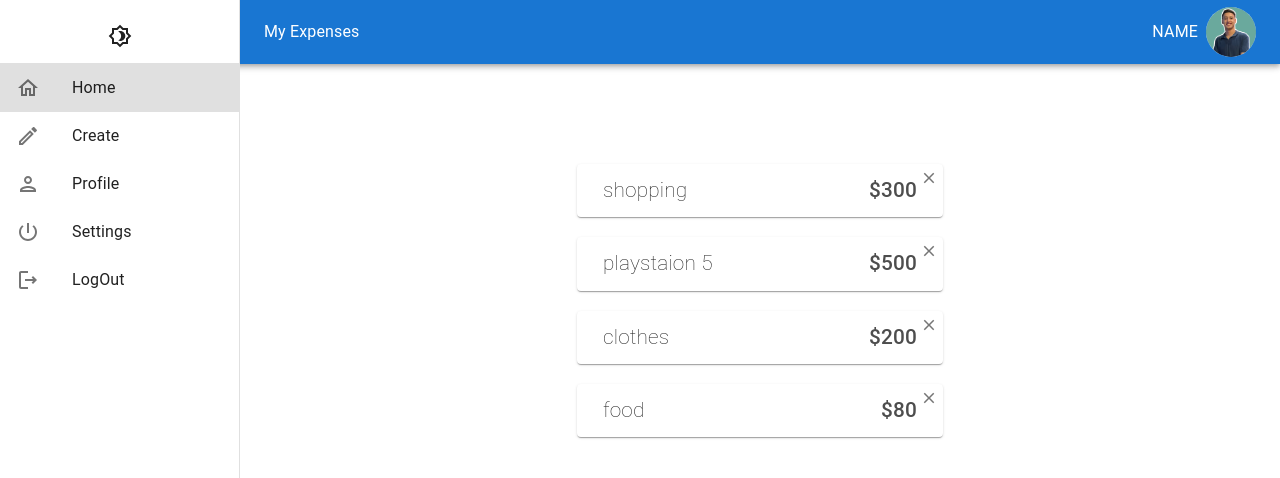
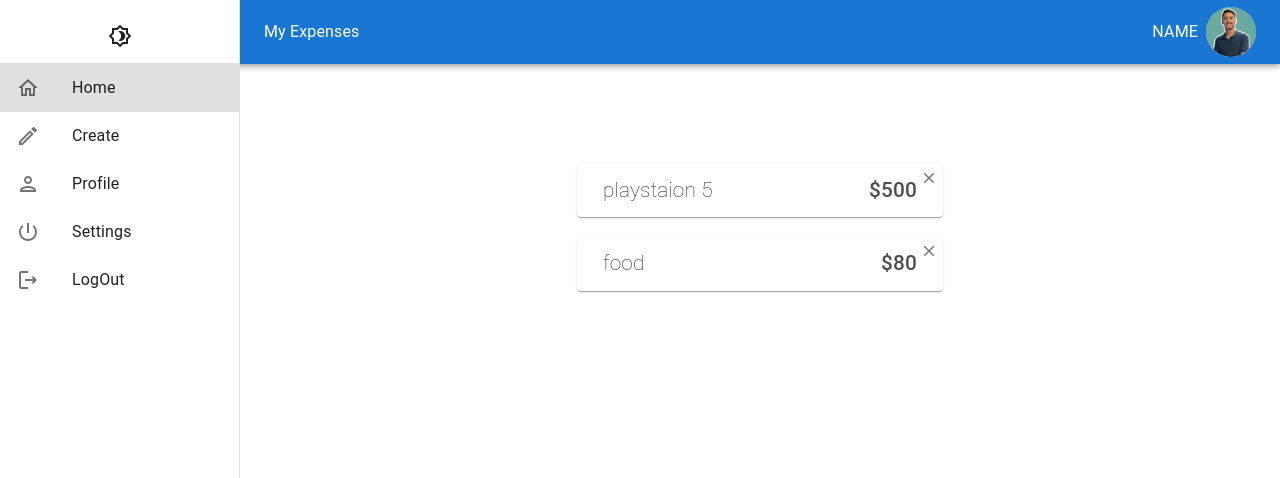
Before and after one commit to Abd0000/mui-toturial, a React (Create React App) app: page / in a window 1280 px wide. Shown: the top 478 px of the page. Built offline with nearby package versions, Linux system fonts and the light colour scheme; data requests are answered from the project's data file.

Commit message:
we changed the first method we used to delete item(filter) by using variable in useEffect hook

```diff
--- a/data/db.json
+++ b/data/db.json
@@ -1,19 +1,9 @@
 {
   "mydata": [
-    {
-      "id": "e058",
-      "title": "shopping",
-      "amount": 300
-    },
     {
       "id": "3a50",
       "title": "playstaion 5",
       "amount": 500
-    },
-    {
-      "id": "0788",
-      "title": "clothes",
-      "amount": 200
     },
     {
       "id": "7afb",
--- a/src/pages/Home/Home.jsx
+++ b/src/pages/Home/Home.jsx
@@ -10,7 +10,7 @@ const Home = () => {
     fetch("http://localhost:3100/mydata")
       .then((response) => response.json())
       .then((data) => setMydata(data));
-  }, []);
+  }, [mydata]);
 
   return (
     <Box
@@ -55,9 +55,7 @@ const Home = () => {
               onClick={() => {
                 fetch(`http://localhost:3100/mydata/${item.id}`, {
                   method: "DELETE",
-                }).then(() => {
-                  setMydata(mydata.filter((i) => i.id !== item.id));
-                });
+                })
               }}
               size="small"
               sx={{ position: "absolute", top: 0, right: 0 }}
```
